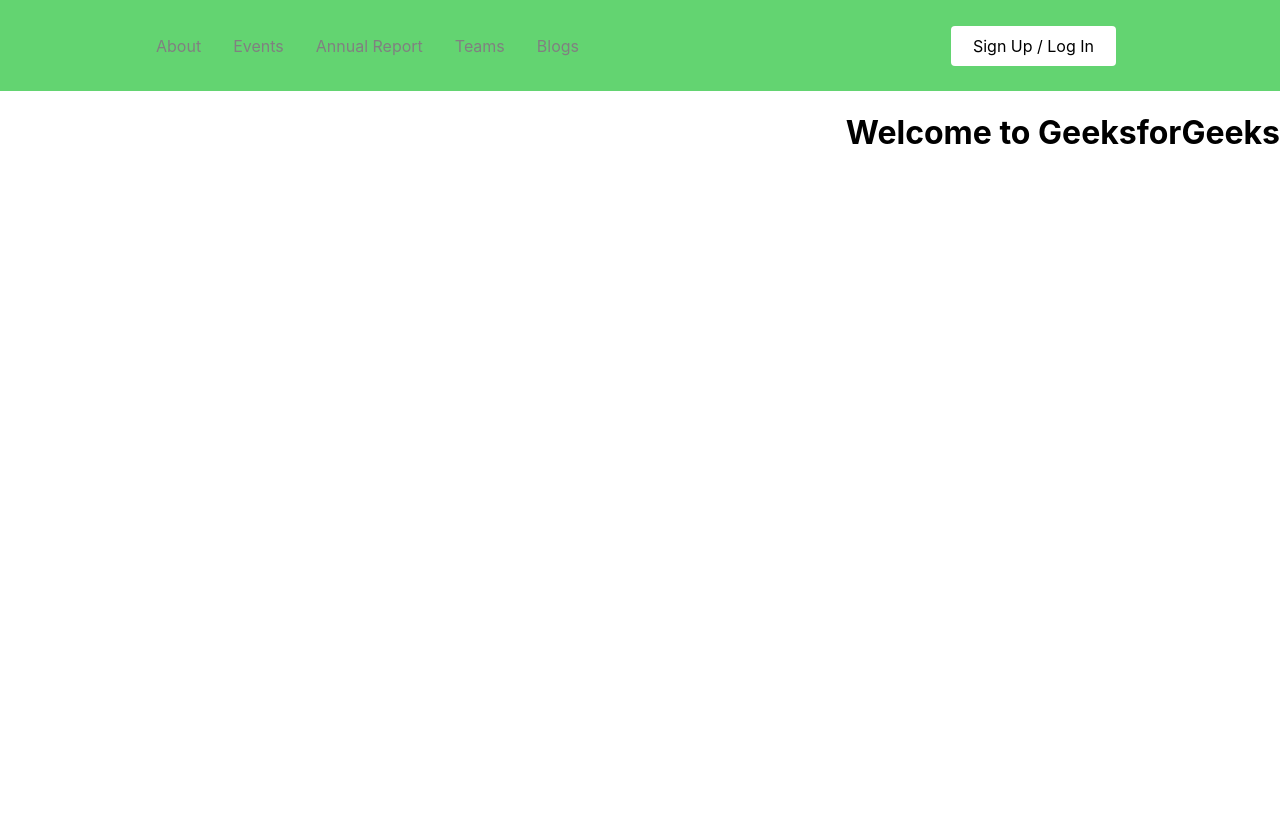
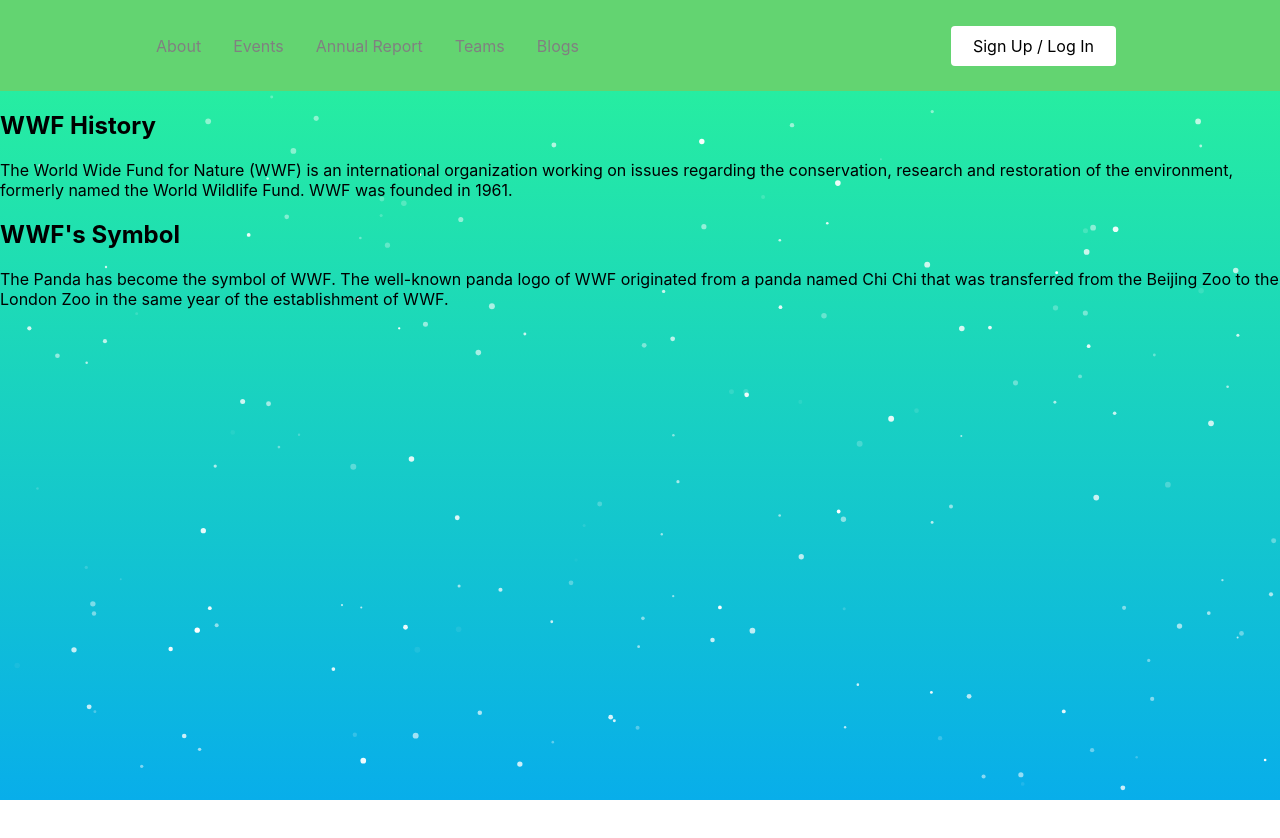
Before and after one commit to tszchung019/arthurwebsite, a React (Create React App) app: page / in a window 1280 px wide. Shown: the top 838 px of the page. After the commit the page ends 800 px from the top, so only its background shows below. Built offline with nearby package versions, Linux system fonts and the light colour scheme; no server answers; what aws-amplify would draw is missing.

Commit message:
added-background

```diff
--- a/package.json
+++ b/package.json
@@ -11,9 +11,11 @@
     "react": "^18.2.0",
     "react-dom": "^18.2.0",
     "react-icons": "^4.8.0",
+    "react-particles": "^2.9.3",
     "react-router-dom": "^6.9.0",
     "react-scripts": "^5.0.1",
     "styled-components": "^5.3.9",
+    "tsparticles": "^2.9.3",
     "web-vitals": "^2.1.4"
   },
   "scripts": {
--- a/src/components/Navbar/index.js
+++ b/src/components/Navbar/index.js
@@ -7,8 +7,22 @@
 NavBtn,
 NavBtnLink,
 } from './NavbarElements';
+import { useCallback } from "react";
+import Particles from "react-particles";
+import { loadFull } from "tsparticles";
 
 const Navbar = () => {
+	const particlesInit = useCallback(async engine => {
+        console.log(engine);
+        // you can initiate the tsParticles instance (engine) here, adding custom shapes or presets
+        // this loads the tsparticles package bundle, it's the easiest method for getting everything ready
+        // starting from v2 you can add only the features you need reducing the bundle size
+        await loadFull(engine);
+    }, []);
+
+    const particlesLoaded = useCallback(async container => {
+        await console.log(container);
+    }, []);
 	return (
 		<>
 		<Nav>
@@ -37,6 +51,414 @@
 			<NavBtnLink to='/signup'>Sign Up / Log In</NavBtnLink>
 			</NavBtn>
 		</Nav>
+		<Particles
+            id="tsparticles"
+            init={particlesInit}
+            loaded={particlesLoaded}
+            options={
+				{
+					"autoPlay":true,
+					"background":{
+					   "color":{
+						  "value":"#567698"
+					   },
+					   "image":"linear-gradient(0deg, #08AEEA 0%, #2AF598 100%)",
+					   "position":"",
+					   "repeat":"",
+					   "size":"",
+					   "opacity":1
+					},
+					"backgroundMask":{
+					   "composite":"destination-out",
+					   "cover":{
+						  "color":{
+							 "value":"#fff"
+						  },
+						  "opacity":1
+					   },
+					   "enable":false
+					},
+					"backgroundMode":{
+					   "enable":false,
+					   "zIndex":-1
+					},
+					"detectRetina":true,
+					"infection":{
+					   "cure":false,
+					   "delay":0,
+					   "enable":false,
+					   "infections":0,
+					   "stages":[
+
+					   ]
+					},
+					"interactivity":{
+					   "detectsOn":"canvas",
+					   "events":{
+						  "onClick":{
+							 "enable":true,
+							 "mode":"repulse"
+						  },
+						  "onDiv":{
+							 "selectors":[
+
+							 ],
+							 "enable":false,
+							 "mode":[
+
+							 ],
+							 "type":"circle"
+						  },
+						  "onHover":{
+							 "enable":true,
+							 "mode":"bubble",
+							 "parallax":{
+								"enable":false,
+								"force":2,
+								"smooth":10
+							 }
+						  },
+						  "resize":true
+					   },
+					   "modes":{
+						  "attract":{
+							 "distance":200,
+							 "duration":0.4,
+							 "speed":1
+						  },
+						  "bounce":{
+							 "distance":200
+						  },
+						  "bubble":{
+							 "distance":250,
+							 "duration":2,
+							 "opacity":0,
+							 "size":0
+						  },
+						  "connect":{
+							 "distance":80,
+							 "links":{
+								"opacity":0.5
+							 },
+							 "radius":60
+						  },
+						  "grab":{
+							 "distance":400,
+							 "links":{
+								"blink":false,
+								"consent":false,
+								"opacity":1
+							 }
+						  },
+						  "light":{
+							 "area":{
+								"gradient":{
+								   "start":{
+									  "value":"#ffffff"
+								   },
+								   "stop":{
+									  "value":"#000000"
+								   }
+								},
+								"radius":1000
+							 },
+							 "shadow":{
+								"color":{
+								   "value":"#000000"
+								},
+								"length":2000
+							 }
+						  },
+						  "push":{
+							 "quantity":4
+						  },
+						  "remove":{
+							 "quantity":2
+						  },
+						  "repulse":{
+							 "distance":400,
+							 "duration":0.4,
+							 "speed":1
+						  },
+						  "slow":{
+							 "factor":3,
+							 "radius":200
+						  },
+						  "trail":{
+							 "delay":1,
+							 "quantity":1
+						  }
+					   }
+					},
+					"manualParticles":[
+
+					],
+					"motion":{
+					   "disable":false,
+					   "reduce":{
+						  "factor":4,
+						  "value":false
+					   }
+					},
+					"particles":{
+					   "bounce":{
+						  "horizontal":{
+							 "random":{
+								"enable":false,
+								"minimumValue":0.1
+							 },
+							 "value":1
+						  },
+						  "vertical":{
+							 "random":{
+								"enable":false,
+								"minimumValue":0.1
+							 },
+							 "value":1
+						  }
+					   },
+					   "collisions":{
+						  "bounce":{
+							 "horizontal":{
+								"random":{
+								   "enable":false,
+								   "minimumValue":0.1
+								},
+								"value":1
+							 },
+							 "vertical":{
+								"random":{
+								   "enable":false,
+								   "minimumValue":0.1
+								},
+								"value":1
+							 }
+						  },
+						  "enable":false,
+						  "mode":"bounce"
+					   },
+					   "color":{
+						  "value":"#ffffff",
+						  "animation":{
+							 "enable":false,
+							 "speed":1,
+							 "sync":true
+						  }
+					   },
+					   "life":{
+						  "count":0,
+						  "delay":{
+							 "random":{
+								"enable":false,
+								"minimumValue":0
+							 },
+							 "value":0,
+							 "sync":false
+						  },
+						  "duration":{
+							 "random":{
+								"enable":false,
+								"minimumValue":0.0001
+							 },
+							 "value":0,
+							 "sync":false
+						  }
+					   },
+					   "links":{
+						  "blink":false,
+						  "color":{
+							 "value":"#ffffff"
+						  },
+						  "consent":false,
+						  "distance":150,
+						  "enable":false,
+						  "frequency":1,
+						  "opacity":0.4,
+						  "shadow":{
+							 "blur":5,
+							 "color":{
+								"value":"#00ff00"
+							 },
+							 "enable":false
+						  },
+						  "triangles":{
+							 "enable":false,
+							 "frequency":1
+						  },
+						  "width":1,
+						  "warp":false
+					   },
+					   "move":{
+						  "angle":{
+							 "offset":45,
+							 "value":90
+						  },
+						  "attract":{
+							 "enable":false,
+							 "rotate":{
+								"x":600,
+								"y":600
+							 }
+						  },
+						  "direction":"none",
+						  "distance":0,
+						  "enable":true,
+						  "gravity":{
+							 "acceleration":9.81,
+							 "enable":false,
+							 "maxSpeed":50
+						  },
+						  "noise":{
+							 "delay":{
+								"random":{
+								   "enable":false,
+								   "minimumValue":0
+								},
+								"value":0
+							 },
+							 "enable":false
+						  },
+						  "outModes":{
+							 "default":"out",
+							 "bottom":"out",
+							 "left":"out",
+							 "right":"out",
+							 "top":"out"
+						  },
+						  "random":true,
+						  "size":false,
+						  "speed":1,
+						  "straight":false,
+						  "trail":{
+							 "enable":false,
+							 "length":10,
+							 "fillColor":{
+								"value":"#000000"
+							 }
+						  },
+						  "vibrate":false,
+						  "warp":false
+					   },
+					   "number":{
+						  "density":{
+							 "enable":true,
+							 "area":800,
+							 "factor":1000
+						  },
+						  "limit":0,
+						  "value":160
+					   },
+					   "opacity":{
+						  "random":{
+							 "enable":true,
+							 "minimumValue":1
+						  },
+						  "value":1,
+						  "animation":{
+							 "enable":true,
+							 "minimumValue":0,
+							 "speed":1,
+							 "sync":false
+						  }
+					   },
+					   "reduceDuplicates":false,
+					   "rotate":{
+						  "random":{
+							 "enable":false,
+							 "minimumValue":0
+						  },
+						  "value":0,
+						  "animation":{
+							 "enable":false,
+							 "speed":0,
+							 "sync":false
+						  },
+						  "direction":"clockwise",
+						  "path":false
+					   },
+					   "shadow":{
+						  "blur":0,
+						  "color":{
+							 "value":"#000000"
+						  },
+						  "enable":false,
+						  "offset":{
+							 "x":0,
+							 "y":0
+						  }
+					   },
+					   "shape":{
+						  "options":{
+							 "polygon":{
+								"nb_sides":5
+							 },
+							 "star":{
+								"nb_sides":5
+							 },
+							 "image":{
+								"src":"https://cdn.matteobruni.it/images/particles/github.svg",
+								"width":100,
+								"height":100
+							 },
+							 "images":{
+								"src":"https://cdn.matteobruni.it/images/particles/github.svg",
+								"width":100,
+								"height":100
+							 }
+						  },
+						  "type":"circle"
+					   },
+					   "size":{
+						  "random":{
+							 "enable":true,
+							 "minimumValue":1
+						  },
+						  "value":3,
+						  "animation":{
+							 "destroy":"none",
+							 "enable":false,
+							 "minimumValue":0.3,
+							 "speed":4,
+							 "startValue":"max",
+							 "sync":false
+						  }
+					   },
+					   "stroke":{
+						  "width":0,
+						  "color":{
+							 "value":"#000000",
+							 "animation":{
+								"enable":false,
+								"speed":1,
+								"sync":true
+							 }
+						  }
+					   },
+					   "twinkle":{
+						  "lines":{
+							 "enable":false,
+							 "frequency":0.05,
+							 "opacity":1
+						  },
+						  "particles":{
+							 "enable":false,
+							 "frequency":0.05,
+							 "opacity":1
+						  }
+					   }
+					},
+					"fullScreen": {
+						"enable": true,
+						"zIndex": -1,
+					},
+					"pauseOnBlur":true,
+					"pauseOnOutsideViewport":false,
+					"themes":[
+
+					]
+				 }
+			}
+        />
 		</>
 	);
 };
--- a/src/pages/index.js
+++ b/src/pages/index.js
@@ -1,18 +1,20 @@
 import React from 'react';
 
 const Home = () => {
-return (
-	<div
-	style={{
-		display: 'flex',
-		justifyContent: 'Right',
-		alignItems: 'Right',
-		height: '100vh'
-	}}
-	>
-	<h1>Welcome to GeeksforGeeks</h1>
-	</div>
-);
+	return (
+		<body>
+			<div>
+				<section>
+					<h2>WWF History</h2>
+					<p>The World Wide Fund for Nature (WWF) is an international organization working on issues regarding the conservation, research and restoration of the environment, formerly named the World Wildlife Fund. WWF was founded in 1961.</p>
+				</section>
+				<section>
+					<h2>WWF's Symbol</h2>
+					<p>The Panda has become the symbol of WWF. The well-known panda logo of WWF originated from a panda named Chi Chi that was transferred from the Beijing Zoo to the London Zoo in the same year of the establishment of WWF.</p>
+				</section>
+			</div>
+		</body>
+	);
 };
 
 export default Home;
```
Also changed, not shown: 1 other file (tests, documents, lock files or other folders). Lines whose indentation alone changed are shown as unchanged.
